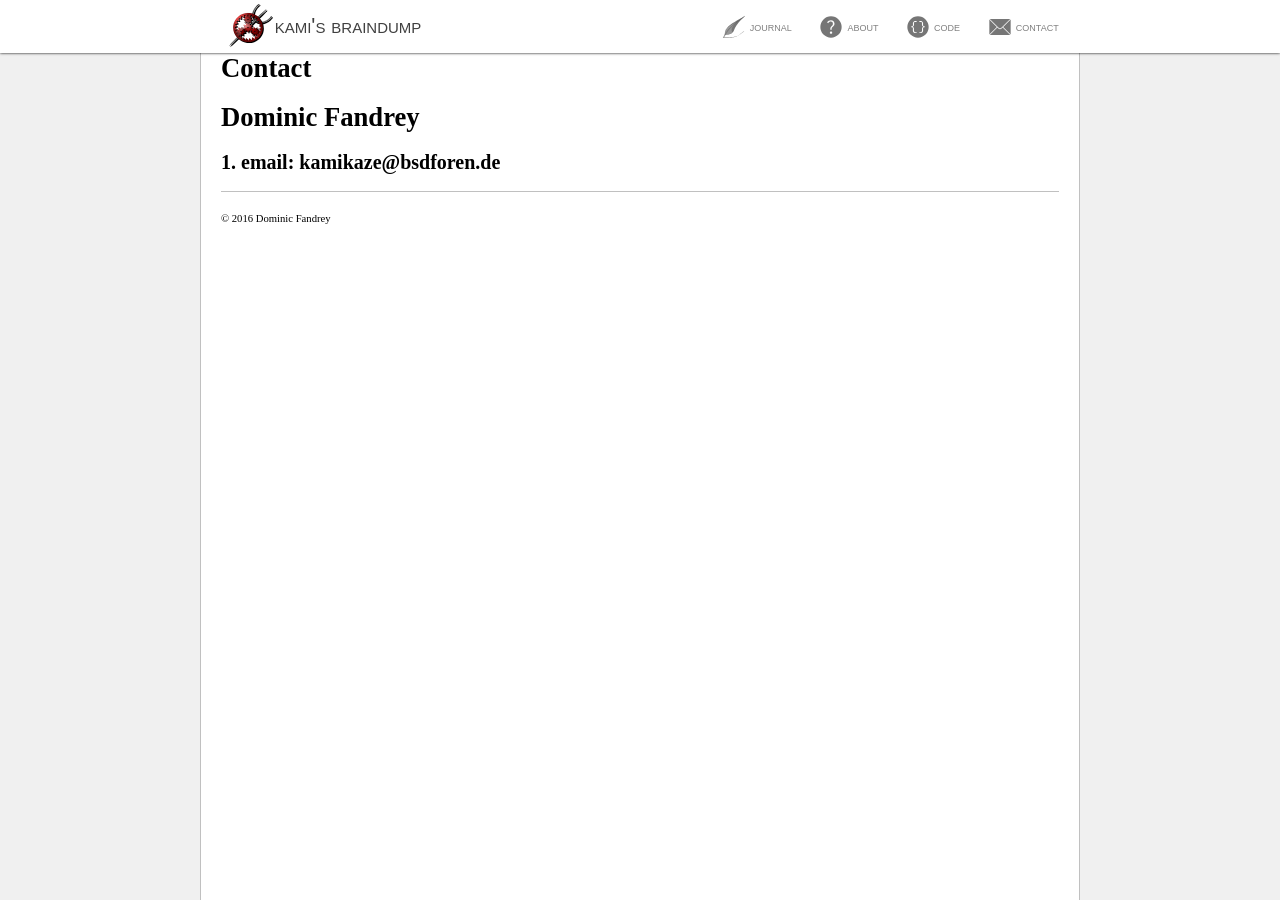
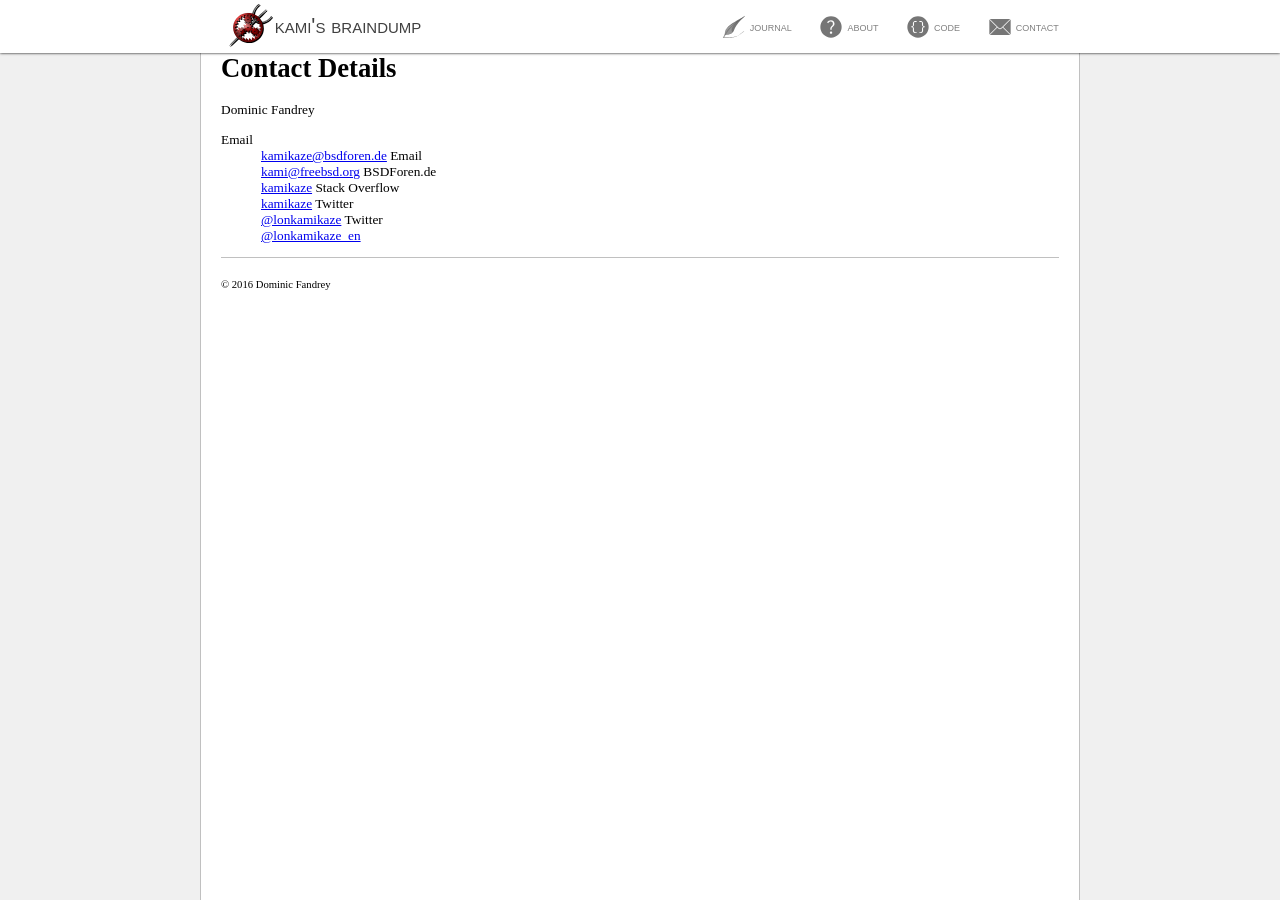
Before and after one commit to lonkamikaze/lonkamikaze.github.io, a Jekyll site: the page built from contact/index.md, in a window 1280 px wide. Built offline with Jekyll 4.4.1, drawn with Linux system fonts in a browser that asks for light colours.

Commit message:
Add contact details

```diff
--- a/contact/index.md
+++ b/contact/index.md
@@ -1,8 +1,17 @@
 ---
-title: Contact
+title: Contact Details
 ---
 Dominic Fandrey
-===============
 
-email: kamikaze@bsdforen.de
----------------------------
+Email
+: <kamikaze@bsdforen.de>
+Email
+: <kami@freebsd.org>
+BSDForen.de
+: [kamikaze](https://www.bsdforen.de/members/kamikaze.3435/)
+Stack Overflow
+: [kamikaze](https://stackoverflow.com/users/5410505/kamikaze)
+Twitter
+: [@lonkamikaze](https://twitter.com/lonkamikaze)
+Twitter
+: [@lonkamikaze_en](https://twitter.com/lonkamikaze_en)
```
